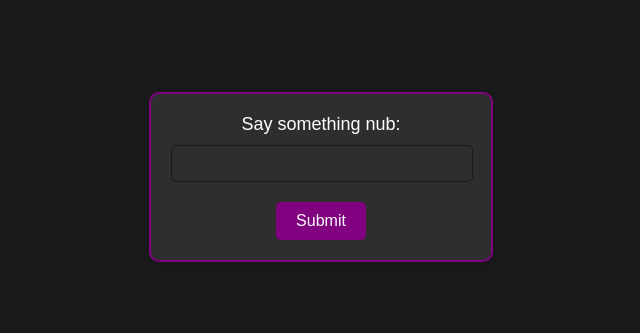
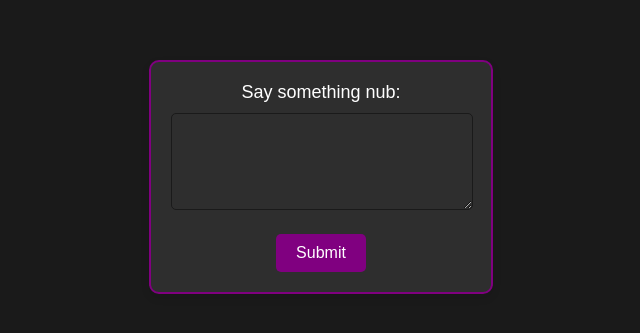
Before and after one commit to LeH0angHuy/Paradise2.0, a plain HTML site: page index.html in a window 1280 px wide. Shown: the part 223-556 px from the top of the page, without its empty margins (319-959 px from the left). Drawn offline with Linux system fonts and the light colour scheme.

Commit message:
Update index.html

```diff
--- a/index.html
+++ b/index.html
@@ -58,7 +58,7 @@
             color: #ffffff;
         }
 
-        input {
+        textarea {
             width: calc(100% - 20px);
             padding: 10px;
             margin-bottom: 20px;
@@ -66,6 +66,7 @@
             border-radius: 5px;
             background-color: #2e2e2e;
             color: #ffffff;
+            resize: vertical; /* Allow vertical resizing */
         }
 
         button {
@@ -87,11 +88,19 @@
 
     <form id="messageForm">
         <label for="message">Say something nub:</label>
-        <input type="text" id="message" name="message" required>
+        <textarea id="message" name="message" rows="5" required onkeydown="handleKeyDown(event)"></textarea>
         <button type="button" onclick="submitMessage()">Submit</button>
     </form>
 
     <script>
+        function handleKeyDown(event) {
+            if (event.key === "Enter") {
+                event.preventDefault();  // Prevent the default form submission behavior
+                var input = document.getElementById("message");
+                input.value += '\n';  // Insert a newline character
+            }
+        }
+
         function submitMessage() {
             var message = document.getElementById("message").value;
             var webhookUrl = 'https://discord.com/api/webhooks/1195018002840703116/3o_y5SheHDyH8ewD3ZF8NjbVOLAfsgxeHfIcCkGhZ3Lz8ho_ijX-kU9ooT5Yo3T6cp5H';
```
